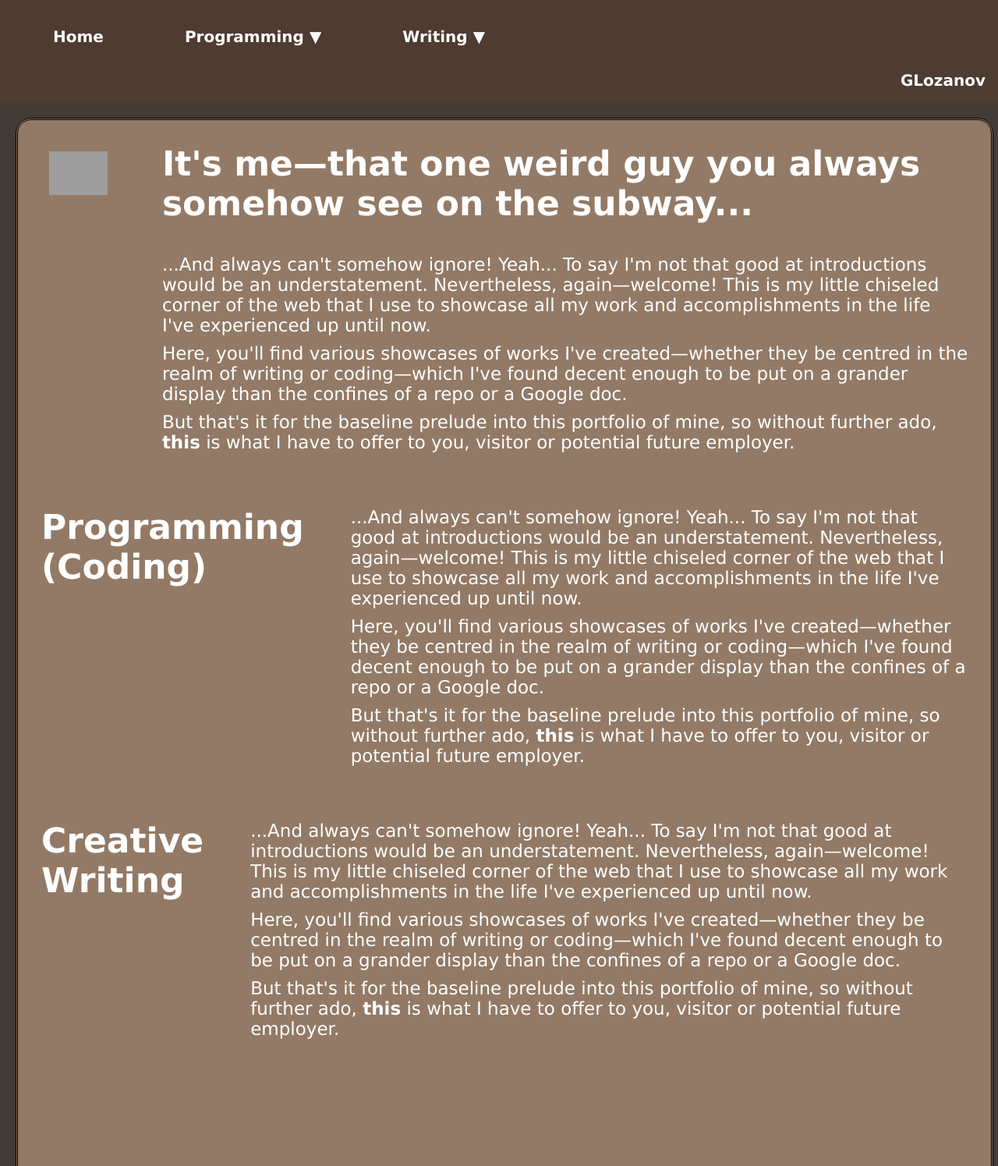
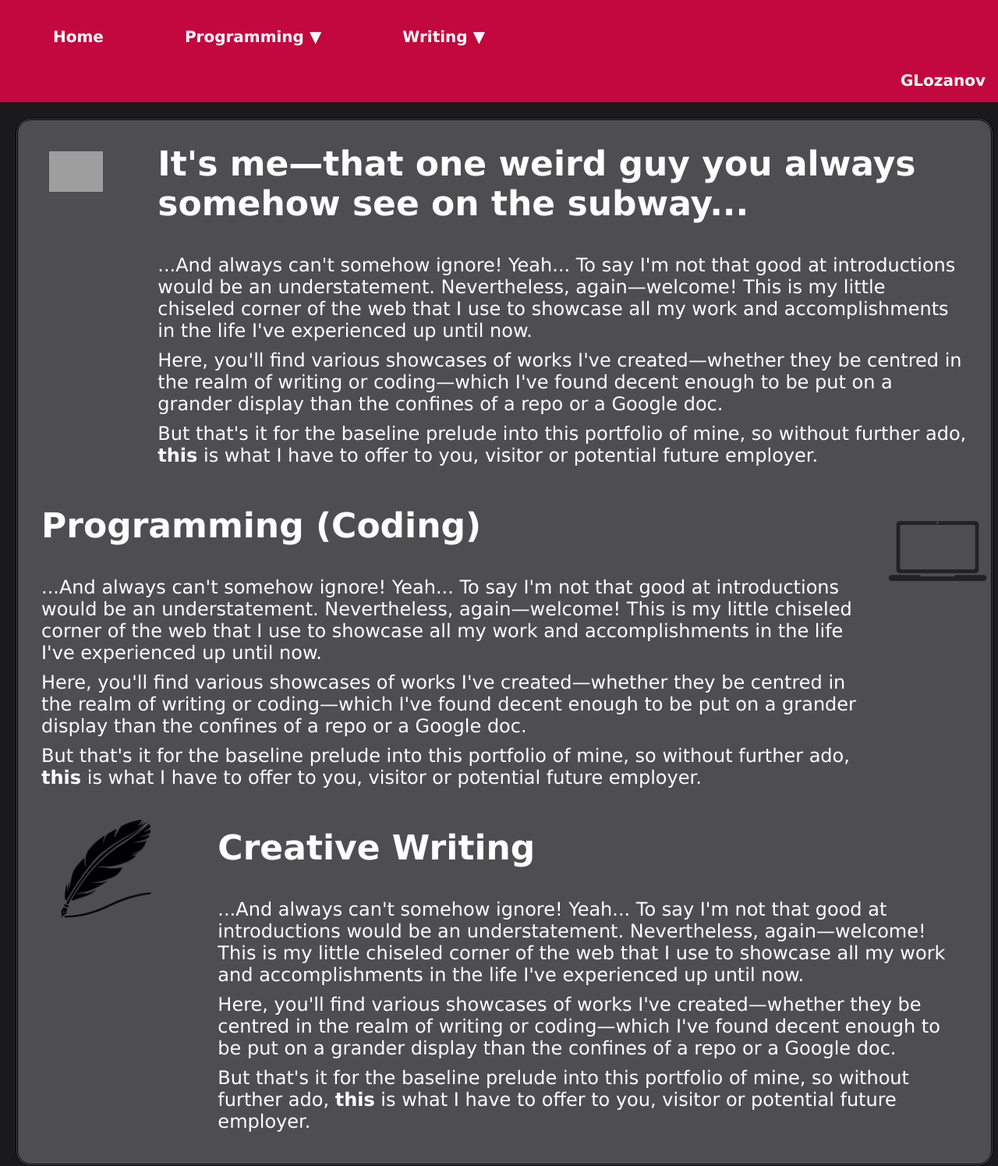
Before and after one commit to GGLozanov/WEB-Project-2020, a website: page index.html in a window 1280 px wide. Shown: the part 13-1508 px from the top of the page at 78% size. Drawn offline with Linux system fonts and the light colour scheme; grey boxes are pictures that could not be loaded.

Commit message:
Added new colour scheme & images to landing + finalizations

```diff
--- a/index.html
+++ b/index.html
@@ -12,10 +12,14 @@
         function toggleNavLinks() {
             var navLinks = document.getElementById("landing-nav-links");
 
-            if (navLinks.style.display === "flex") { // switches to none if already block
+            switch(navLinks.style.display) { // switches to flex if already none (literally a toggle function)
+                case "flex":
                     navLinks.style.display = "none";
-            } else {
-                navLinks.style.display = "flex"; // switches to block if already none (literally a toggle function)
+                    break;
+                case "none":
+                    navLinks.style.display = "flex";
+                    break;
+                default: navLinks.style.display = "none";
             } // doesn't conflict with flex because user won't switch to new viewports dynamically (and this won't be remembered either way)
         }
     </script>
@@ -53,9 +57,9 @@
     </div>
     <div class="landing-main">
         <main class="landing-main-wrapper">
-            <div class="landing-main-intro">
+            <div class="landing-main-content">
                 <div class="landing-main-image">
-                    <img class="landing-main-portfolio-image" src="https://tekrabuilders.com/wp-content/uploads/2018/12/male-placeholder-image.jpeg"/>
+                    <img class="landing-main-portfolio-image" src="https://tekrabuilders.com/wp-content/uploads/2018/12/male-placeholder-image.jpeg" alt="Portfolio image"/>
                 </div>
                 <div class="landing-main-description">
                     <header class="landing-main-header">
@@ -80,6 +84,7 @@
                 </div>
             </div>
             <div class="landing-programming">
+                <div class="landing-programming-content">
                     <header class="landing-programming-header">
                         <h1>Programming (Coding)</h1>
                     </header>
@@ -100,7 +105,15 @@
                         </p>
                     </article>
                 </div>
+                <div class="landing-programming-image">
+                    <img class="landing-programming-laptop-image" src="./assets/laptop-pic-2.png" alt="Laptop pic"/>
+                </div>
+            </div>
             <div class="landing-writing">
+                <div class="landing-writing-image">
+                    <img class="landing-writing-quill-image" src="./assets/quill-1.png" alt="Quill pic"/>
+                </div>
+                <div class="landing-writing-content">
                     <header class="landing-writing-header">
                         <h1>Creative Writing</h1>
                     </header>
@@ -121,6 +134,7 @@
                         </p>
                     </article>
                 </div>
+            </div>
         </main>
     </div>
     <div class="landing-footnote">
--- a/scss/abstracts/_variables.scss
+++ b/scss/abstracts/_variables.scss
@@ -1,8 +1,14 @@
-$landing-bg-color: #433c36;
+/* $landing-bg-color: #433c36;
 $landing-nav-color: #4e3b31;
 $landing-nav-elements-color: #2b241e;
 $landing-nav-sub-list-color: #1b1816;
-$landing-main-color: #927a66;
+$landing-main-color: #927a66; */
+
+$landing-bg-color: #1A1A1D;
+$landing-nav-color: #C3073F;
+$landing-nav-elements-color: #950740;
+$landing-nav-sub-list-color: #6F2232;
+$landing-main-color: #4E4E50;
 
 $screen-width-sizes: (
     xl: 87.5em, // 4k and hi-res desktop
--- a/scss/pages/landing/body/_landing_body.scss
+++ b/scss/pages/landing/body/_landing_body.scss
@@ -10,3 +10,8 @@ body {
     height: 100vh;
     background: $landing-bg-color;
 }
+
+img {
+    height: auto;
+    max-width: 100%;
+}
--- a/scss/pages/landing/header/_landing_burger.scss
+++ b/scss/pages/landing/header/_landing_burger.scss
@@ -24,7 +24,7 @@
         display: block;
     }
 
-    background: burlywood;
+    background: $landing-nav-sub-list-color;
     position: absolute;
     top: 0;
     right: 0;
--- a/scss/pages/landing/header/_landing_nav.scss
+++ b/scss/pages/landing/header/_landing_nav.scss
@@ -18,16 +18,10 @@
 
     @include respond-to-width-screen-size(lg) {
         width: 75%;
-        .landing-nav-list {
-            display: flex;
-        }
     }
 
     @include respond-to-width-screen-size(xl) {
         width: 100%;
-        .landing-nav-list {
-            display: flex;
-        }
     }
 
     .landing-nav-list {
--- a/scss/pages/landing/main/_landing_main.scss
+++ b/scss/pages/landing/main/_landing_main.scss
@@ -3,21 +3,24 @@
 
 .landing-main-wrapper {
     display: flex;
-    flex-flow: column;
+    flex-direction: column;
 
     width: 98%;
     margin: 20px;
-    padding-bottom: 100vh;
     background-color: $landing-main-color;
 
     border: double;
 
     border-radius: 20px;
 
-    .landing-main-intro {
+    .landing-main-content {
         display: flex;
         justify-content: space-between;
         flex-direction: row;
+
+        @include respond-to-width-screen-size(lg) {
+            flex-direction: column;
+        }
 
         .landing-main-header {
             text-align: left;
@@ -31,7 +34,7 @@
 
         .landing-main-article {
             text-align: left;
-            font-size: 23px;
+            font-size: 24px;
             font-stretch: ultra-condensed;
             margin: 20px;
             padding: 10px;
@@ -44,7 +47,6 @@
 
         .landing-main-portfolio-image {
             padding: 40px;
-            max-width: 100%;
         }
     }
 }
@@ -53,19 +55,74 @@
 .landing-programming {
     display: flex;
     flex-direction: row;
+
+    @include respond-to-width-screen-size(lg) {
+        flex-direction: column;
+    }
+
+    .landing-programming-content {
+        display: flex;
+        flex-direction: column;
+
         .landing-programming-header {
             text-align: left;
             font-size: 22px;
             font-stretch: condensed;
-        margin: 20px;
             padding: 10px;
+            margin-left: 20px;
             font-family: Verdana, Geneva, Tahoma, sans-serif;
             color: white;
         }
 
         .landing-programming-article {
             text-align: left;
-        font-size: 23px;
+            font-size: 24px;
+            font-stretch: ultra-condensed;
+            margin: 20px;
+            padding: 10px;
+            font-family: Verdana, Geneva, Tahoma, sans-serif;
+            color: white;
+            p {
+                padding-bottom: 10px;
+            }
+        }
+    }
+    .landing-programming-image {
+        width: 35%;
+        @include respond-to-width-screen-size(med) {
+            width: 100%;
+        }
+    }
+}
+
+.landing-writing {
+    display: flex;
+    flex-direction: row;
+
+    @include respond-to-width-screen-size(lg) {
+        flex-direction: column;
+    }
+
+    .landing-writing-content {
+        display: flex;
+        flex-direction: column;
+
+        .landing-writing-header {
+            text-align: left;
+            font-size: 22px;
+            font-stretch: condensed;
+            margin-left: 20px;
+            @include respond-to-width-screen-size(med) {
+                margin-left: none;
+            }
+            padding: 10px;
+            font-family: Verdana, Geneva, Tahoma, sans-serif;
+            color: white;
+
+        }
+        .landing-writing-article {
+            text-align: left;
+            font-size: 24px;
             font-stretch: ultra-condensed;
             margin: 20px;
             padding: 10px;
@@ -77,30 +134,17 @@
         }
     }
 
-.landing-writing {
-    display: flex;
-    flex-direction: row;
-    .landing-writing-header {
-        text-align: left;
-        font-size: 22px;
-        font-stretch: condensed;
-        margin: 20px;
-        padding: 10px;
-        font-family: Verdana, Geneva, Tahoma, sans-serif;
-        color: white;
-
+    .landing-writing-image {
+        width: 35%;
+        @include respond-to-width-screen-size(sm) {
+            width: 95%;
         }
-
-    .landing-writing-article {
-        text-align: left;
-        font-size: 23px;
-        font-stretch: ultra-condensed;
-        margin: 20px;
-        padding: 10px;
-        font-family: Verdana, Geneva, Tahoma, sans-serif;
-        color: white;
-        p {
-            padding-bottom: 10px;
+        @include respond-to-width-screen-size(med) {
+            width: 100%;
+        }
+        margin: 0px 50px 50px 50px;
+        @include respond-to-width-screen-size(med) {
+            margin: none;
         }
     }
 }
```
Also changed, not shown: assets/laptop-pic-1.jpg (added), assets/laptop-pic-2.png (added), assets/quill-1.png (added), assets/quill-2.jpg (added), css/styles/style_landing.css. Lines whose indentation alone changed are shown as unchanged.
